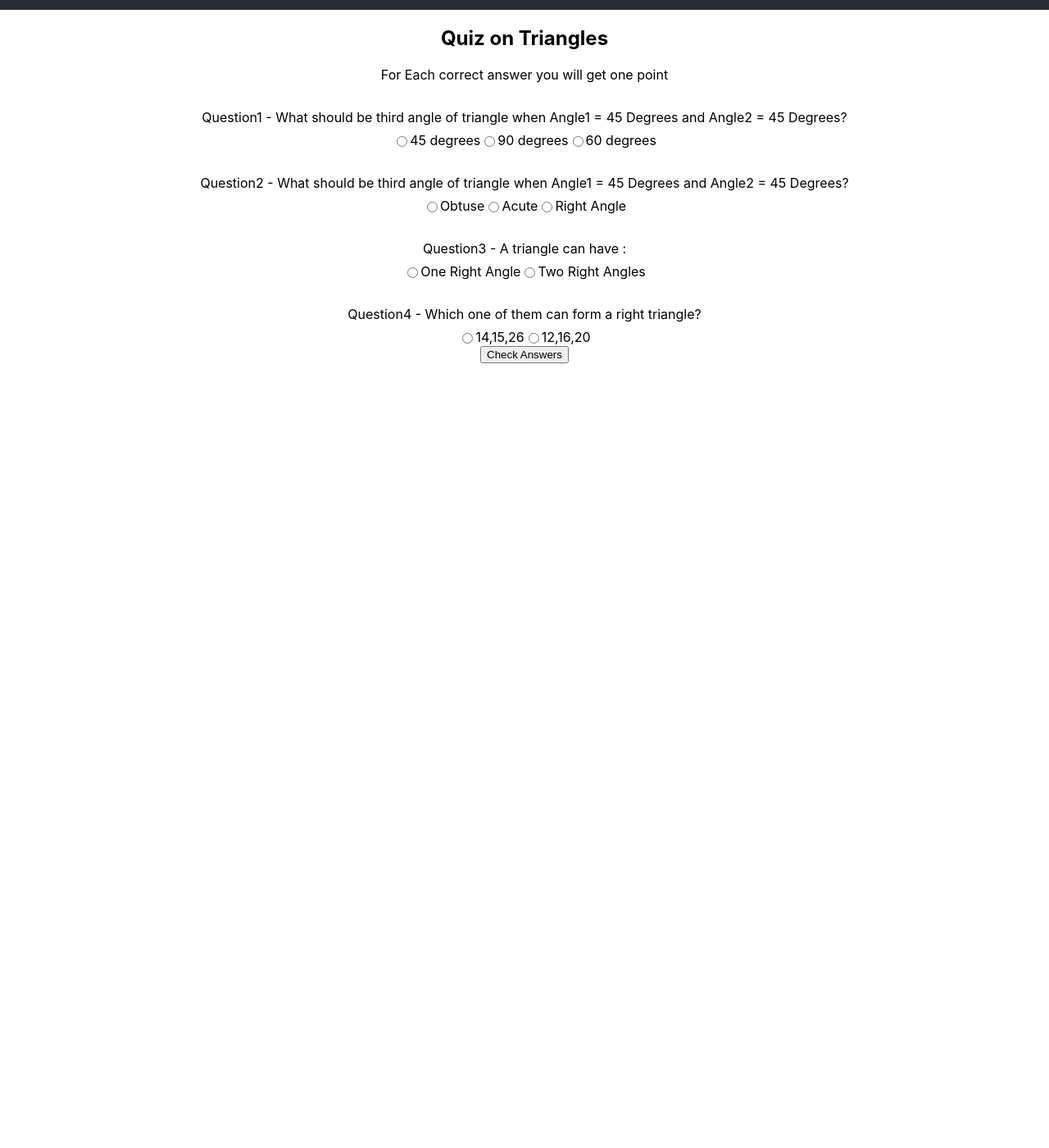
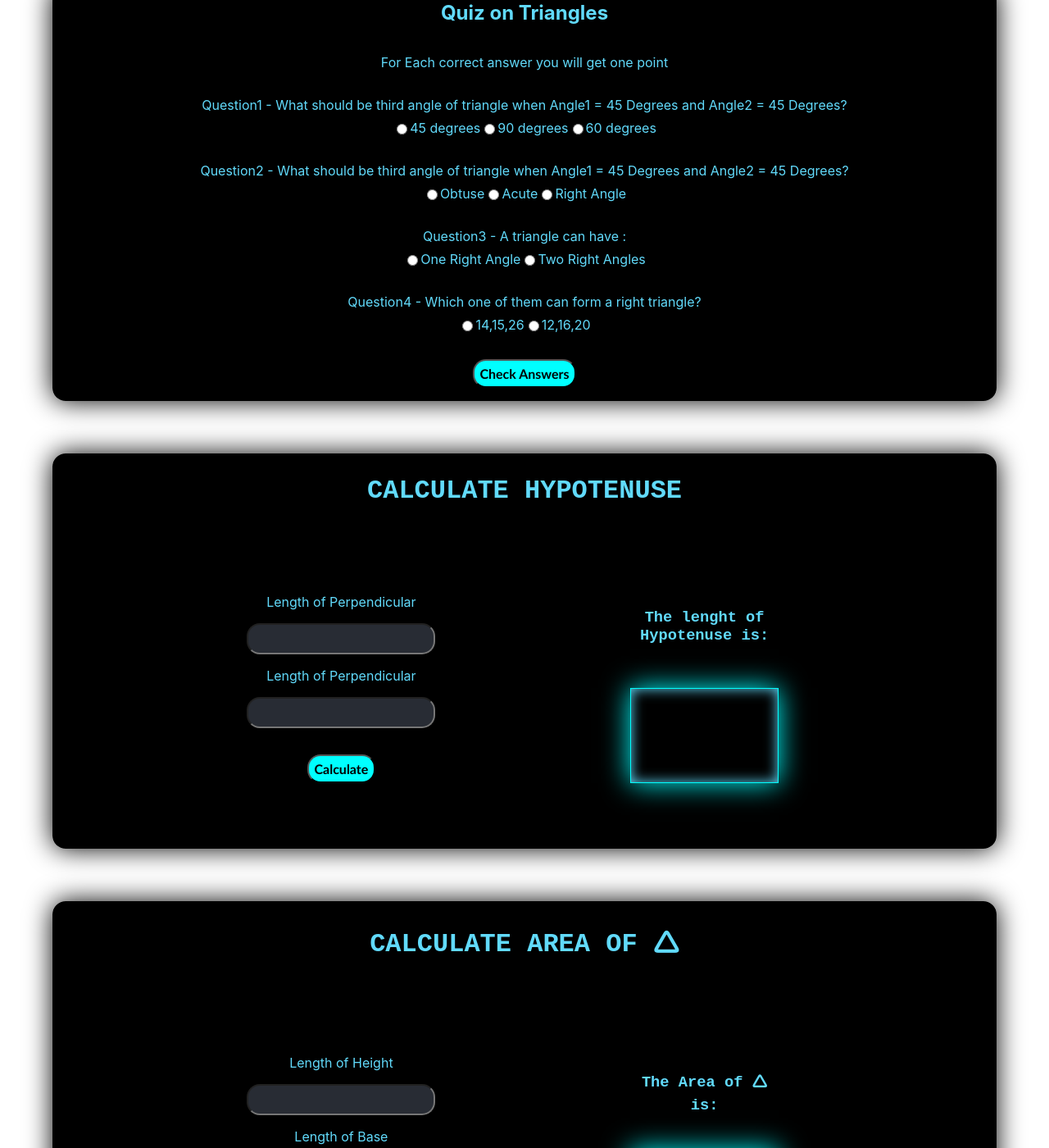
Before and after one commit to ParthDevTs/Mark12-DoYouKnowTriangles, a React (Create React App) app in the folder triangle-quiz/: page / in a window 1280 px wide. Shown: the part 148-1548 px from the top of the page at 82% size. Before the commit the page ends 800 px from the top, so only its background shows below. Built offline with nearby package versions, Linux system fonts and the light colour scheme.

Commit message:
Area calculation and Hypotenuse Calculation addded

```diff
--- a/triangle-quiz/src/App.css
+++ b/triangle-quiz/src/App.css
@@ -3,8 +3,15 @@
   height: 100vh;
 }
 
+.main {
+  display: flex;
+  align-items: center;
+  justify-content: center;
+  flex-direction: column;
+}
+
 .App-logo {
-  height: 20vmin;
+  height: 10vmin;
   pointer-events: none;
 }
 
@@ -38,8 +45,34 @@
     transform: rotate(360deg);
   }
 }
+
+.quiz__box {
+  margin: 2rem;
+  background-color: black;
+  color: #61dafb;
+  border-radius: 1rem;
+  position: relative;
+  z-index: 1;
+  width: 90%;
+  display: flex;
+  align-items: center;
+  justify-content: center;
+  flex-direction: column;
+}
+.quiz__box::after {
+  content: "";
+  position: absolute;
+  z-index: -1;
+  left: 0;
+  top: 0;
+  width: 100%;
+  height: 100%;
+  box-shadow: 0 0 2rem black;
+  border-radius: 1rem;
+}
+
 .question {
-  margin: 2rem;
+  margin: 1rem;
 }
 .options {
   margin-top: 0.5rem;
@@ -70,3 +103,98 @@
   font-size: 0.8rem;
   width: 100%;
 }
+
+.calculate__hyp {
+  margin: 2rem;
+  background-color: black;
+  color: #61dafb;
+  border-radius: 1rem;
+  position: relative;
+  z-index: 1;
+  width: 90%;
+}
+.calculate__hyp::after {
+  content: "";
+  position: absolute;
+  z-index: -1;
+  left: 0;
+  top: 0;
+  width: 100%;
+  height: 100%;
+  box-shadow: 0 0 2rem black;
+  border-radius: 1rem;
+}
+
+.hyp__heading {
+  text-transform: uppercase;
+  font-family: monospace;
+  font-size: 2rem;
+}
+
+.main__hyp {
+  display: grid;
+  grid-template-columns: 3fr 1fr;
+  place-content: center;
+  width: 70%;
+  gap: 5rem;
+  padding: 5rem;
+}
+
+.output__box {
+  display: grid;
+  place-content: center;
+  grid-template-rows: 1fr 1fr;
+  width: 100%;
+  font-family: monospace;
+  font-size: 1rem;
+}
+
+.hypo__input {
+  display: flex;
+  flex-direction: column;
+  align-items: center;
+  justify-content: center;
+  gap: 1rem;
+
+  width: 100%;
+}
+.output {
+  display: flex;
+  align-items: center;
+  justify-content: center;
+  font-size: 2rem;
+  border: 1px solid aqua;
+  box-shadow: 0 0 2rem aqua, inset 0 0 1rem currentColor;
+}
+
+#base,
+#perpendicular {
+  text-align: center;
+  color: #61dafb;
+  background-color: #282c34;
+  padding: 0.5rem;
+  font-family: monospace;
+  font-size: 1rem;
+  border-radius: 1rem;
+  z-index: 1;
+  position: relative;
+}
+
+.calc__button,
+.check__answer {
+  font-size: 1rem;
+  margin-top: 1rem;
+  background-color: aqua;
+  font-weight: 700;
+  font-family: "Trebuchet MS", "Lucida Sans Unicode", "Lucida Grande",
+    "Lucida Sans", Arial, sans-serif;
+  border-radius: 1rem;
+  padding: 0.4rem;
+}
+.calc__button:hover,
+.check__answer:hover {
+  box-shadow: 0.1rem 0.1rem 0.4rem aquamarine;
+}
+.check__answer {
+  margin-top: 2rem;
+}
--- a/triangle-quiz/src/App.js
+++ b/triangle-quiz/src/App.js
@@ -3,6 +3,7 @@ import "./App.css";
 import { useState } from "react";
 
 function App() {
+  //quiz
   const [answer1, setAnswer1] = useState("");
 
   function firstquestionhandler(event) {
@@ -52,6 +53,39 @@ function App() {
     }
   }
 
+  // Hypotenuse Calculation
+  const [perpendiculer, setperpendiculer] = useState(0);
+  const [base, setBase] = useState(0);
+  const [hypotenuse, setHypotenuse] = useState("");
+
+  function baseHandler(event) {
+    setBase(event.target.value);
+  }
+  function perpendicularHandler(event) {
+    setperpendiculer(event.target.value);
+  }
+
+  function calculateHype() {
+    let hyp = Math.sqrt(perpendiculer * perpendiculer + base * base);
+    hyp = Math.ceil(hyp);
+    setHypotenuse(hyp);
+  }
+
+  //area calculation
+
+  const [height, setHeight] = useState(0);
+  const [base2, setBase2] = useState(0);
+  const [area, setArea] = useState("");
+  function base2Handler(event) {
+    setBase2(event.target.value);
+  }
+  function heightHandler(event) {
+    setHeight(event.target.value);
+  }
+  function calculateArea() {
+    let area = 0.5 * base2 * height;
+    setArea(area);
+  }
   return (
     <div className="App">
       <header className="App-header">
@@ -65,15 +99,16 @@ function App() {
           <p className="displayMessage">{displayMessage}</p>
         </div>
       </header>
-      <main>
+      <main className="main">
+        <div className="quiz__box">
           <h2 className="main__heading">Quiz on Triangles</h2>
           <p className="main__subheading">
             For Each correct answer you will get one point
           </p>
           <div className="first__question__div  question">
             <span className="label">
-            Question1 - What should be third angle of triangle when Angle1 = 45
-            Degrees and Angle2 = 45 Degrees?{" "}
+              Question1 - What should be third angle of triangle when Angle1 =
+              45 Degrees and Angle2 = 45 Degrees?{" "}
             </span>
             <span className="first__options options">
               <input
@@ -83,7 +118,7 @@ function App() {
                 name="first__question"
                 value="45 degrees"
               />
-            <label for="html">45 degrees</label>
+              <label>45 degrees</label>
               <br />
               <input
                 onClick={firstquestionhandler}
@@ -92,7 +127,7 @@ function App() {
                 name="first__question"
                 value="90 degrees"
               />
-            <label for="css">90 degrees</label>
+              <label>90 degrees</label>
               <br />
               <input
                 onClick={firstquestionhandler}
@@ -101,14 +136,14 @@ function App() {
                 name="first__question"
                 value="60 degrees"
               />
-            <label for="css">60 degrees</label>
+              <label>60 degrees</label>
               <br />
             </span>
           </div>
           <div className="second__question__div question">
             <span className="label">
-            Question2 - What should be third angle of triangle when Angle1 = 45
-            Degrees and Angle2 = 45 Degrees?{" "}
+              Question2 - What should be third angle of triangle when Angle1 =
+              45 Degrees and Angle2 = 45 Degrees?{" "}
             </span>
             <span className="second__options options">
               <input
@@ -118,7 +153,7 @@ function App() {
                 name="second__question"
                 value="obtuse"
               />
-            <label for="html">Obtuse</label>
+              <label>Obtuse</label>
               <br />
               <input
                 onClick={secondquestionhandler}
@@ -127,7 +162,7 @@ function App() {
                 name="second__question"
                 value="acute"
               />
-            <label for="css">Acute</label>
+              <label>Acute</label>
               <br />
               <input
                 onClick={secondquestionhandler}
@@ -136,7 +171,7 @@ function App() {
                 name="second__question"
                 value="right angle"
               />
-            <label for="css">Right Angle</label>
+              <label>Right Angle</label>
               <br />
             </span>
           </div>
@@ -150,7 +185,7 @@ function App() {
                 value="One Right Angle"
                 onClick={thirdquestionhandler}
               />
-            <label for="html">One Right Angle</label>
+              <label>One Right Angle</label>
               <br />
               <input
                 type="radio"
@@ -159,7 +194,7 @@ function App() {
                 value="Two Right Angles"
                 onClick={thirdquestionhandler}
               />
-            <label for="css">Two Right Angles</label>
+              <label>Two Right Angles</label>
               <br />
             </span>
           </div>
@@ -175,7 +210,7 @@ function App() {
                 name="fourth__question"
                 value="14,15,26"
               />
-            <label for="html">14,15,26</label>
+              <label>14,15,26</label>
               <br />
               <input
                 onClick={fourthquestionhandler}
@@ -184,13 +219,72 @@ function App() {
                 name="fourth__question"
                 value="12,16,20"
               />
-            <label for="css">12,16,20</label>
+              <label>12,16,20</label>
               <br />
             </span>
-
             <button onClick={checkAnswer} className="check__answer">
               Check Answers
             </button>
+          </div>
+        </div>
+
+        <div className="calculate__hyp">
+          <h2 className="hyp__heading">Calculate Hypotenuse</h2>
+          <div className="main__hyp">
+            <div className="hypo__input">
+              <label htmlFor="perpendicular">Length of Perpendicular</label>
+              <input
+                onChange={perpendicularHandler}
+                type="number"
+                name="perpendicular"
+                id="perpendicular"
+              />
+              <label htmlFor="base">Length of Perpendicular</label>
+              <input
+                onChange={baseHandler}
+                type="number"
+                name="base"
+                id="base"
+              />
+
+              <button className="calc__button" onClick={calculateHype}>
+                Calculate
+              </button>
+            </div>
+            <div className="output__box">
+              <h3>The lenght of Hypotenuse is:</h3>
+              <div className="output">{hypotenuse}</div>
+            </div>
+          </div>
+        </div>
+        <div className="calculate__hyp">
+          <h2 className="hyp__heading">Calculate Area of 🛆</h2>
+          <div className="main__hyp">
+            <div className="hypo__input">
+              <label htmlFor="perpendicular">Length of Height</label>
+              <input
+                onChange={heightHandler}
+                type="number"
+                name="perpendicular_2"
+                id="perpendicular"
+              />
+              <label htmlFor="base">Length of Base</label>
+              <input
+                onChange={base2Handler}
+                type="number"
+                name="base_2"
+                id="base"
+              />
+
+              <button className="calc__button" onClick={calculateArea}>
+                Calculate
+              </button>
+            </div>
+            <div className="output__box">
+              <h3>The Area of 🛆 is:</h3>
+              <div className="output">{area}</div>
+            </div>
+          </div>
         </div>
       </main>
     </div>
```
Lines whose indentation alone changed are shown as unchanged.
